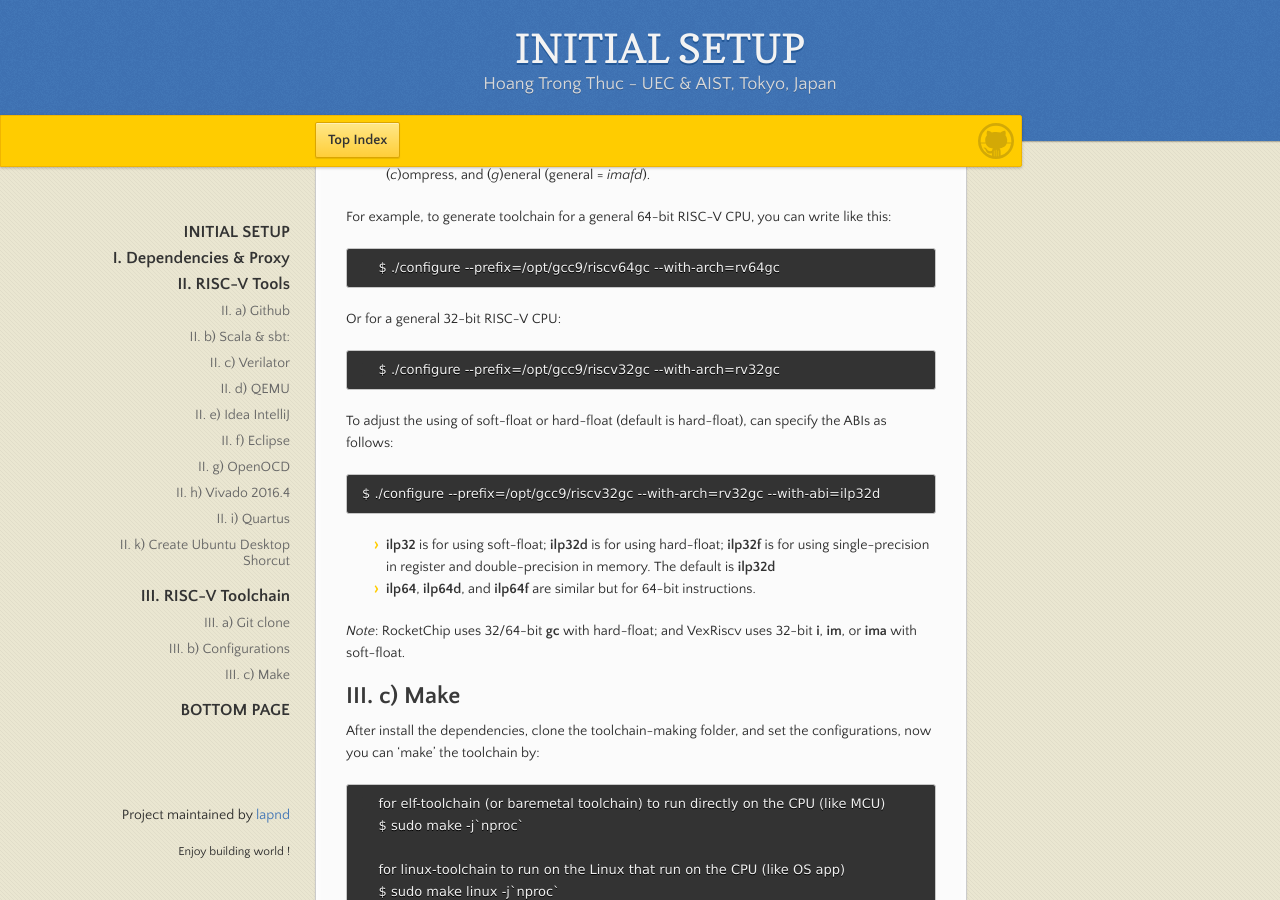
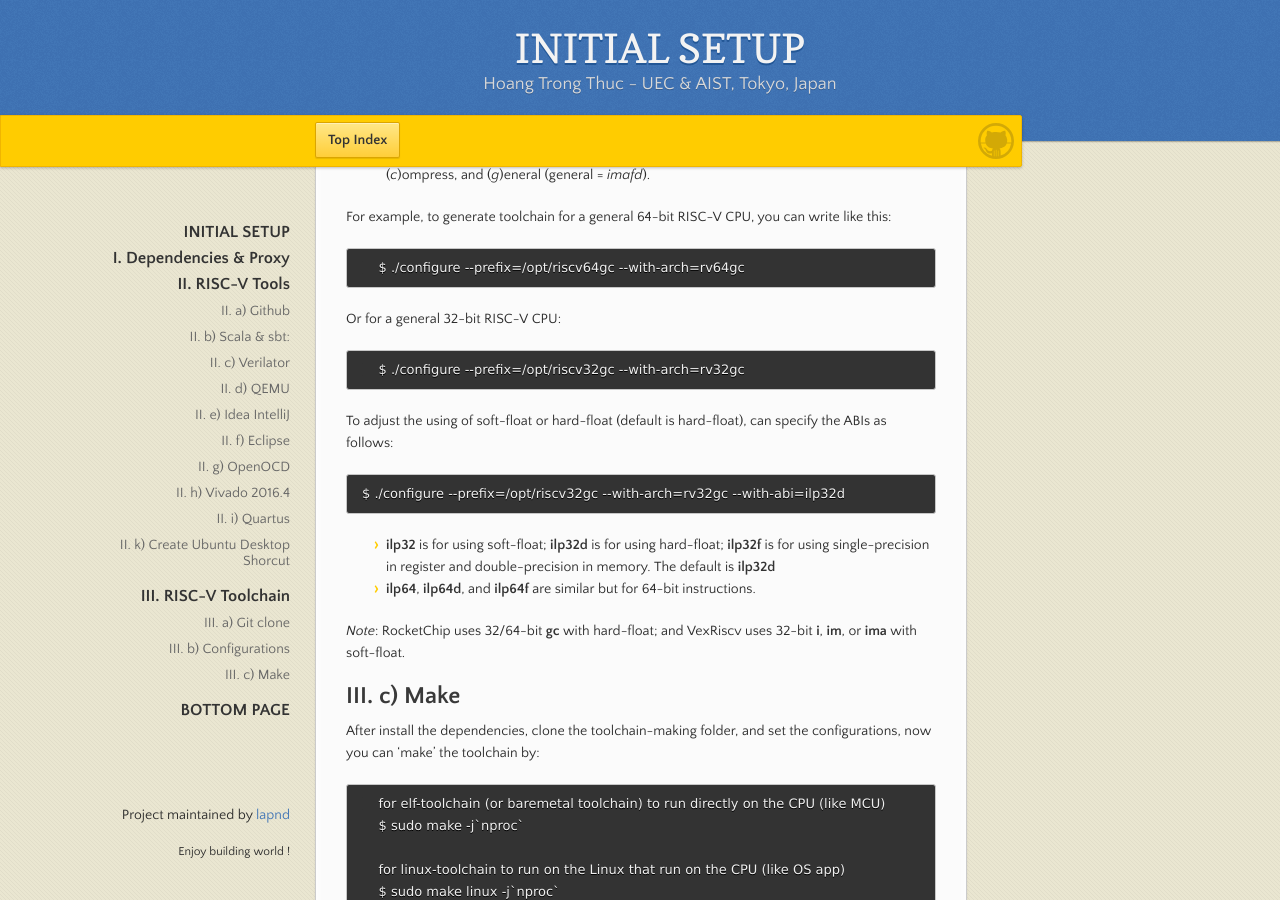
Before and after one commit to lapnd/httdes.github.io, a Jekyll site: the page built from init.md, in a window 1280 px wide and 900 px high, scrolled down 6516 px. Built offline with Jekyll 4.4.1, drawn with Linux system fonts in a browser that asks for light colours; our own code applies the rules of GitHub Pages for plain Markdown files.

Commit message:
Update init.md

```diff
--- a/init.md
+++ b/init.md
@@ -279,15 +279,15 @@ The **[arch]** is the RISC-V architecture that you want. To be specific:
 
 For example, to generate toolchain for a general 64-bit RISC-V CPU, you can write like this:
 
-        $ ./configure --prefix=/opt/gcc9/riscv64gc --with-arch=rv64gc
+        $ ./configure --prefix=/opt/riscv64gc --with-arch=rv64gc
 
 Or for a general 32-bit RISC-V CPU:
 
-        $ ./configure --prefix=/opt/gcc9/riscv32gc --with-arch=rv32gc
+        $ ./configure --prefix=/opt/riscv32gc --with-arch=rv32gc
 
 To adjust the using of soft-float or hard-float (default is hard-float), can specify the ABIs as follows:
 
-	$ ./configure --prefix=/opt/gcc9/riscv32gc --with-arch=rv32gc --with-abi=ilp32d
+	$ ./configure --prefix=/opt/riscv32gc --with-arch=rv32gc --with-abi=ilp32d
 
  * **ilp32** is for using soft-float; **ilp32d** is for using hard-float; **ilp32f** is for using single-precision in register and double-precision in memory. The default is **ilp32d**
  * **ilp64**, **ilp64d**, and **ilp64f** are similar but for 64-bit instructions.
```
